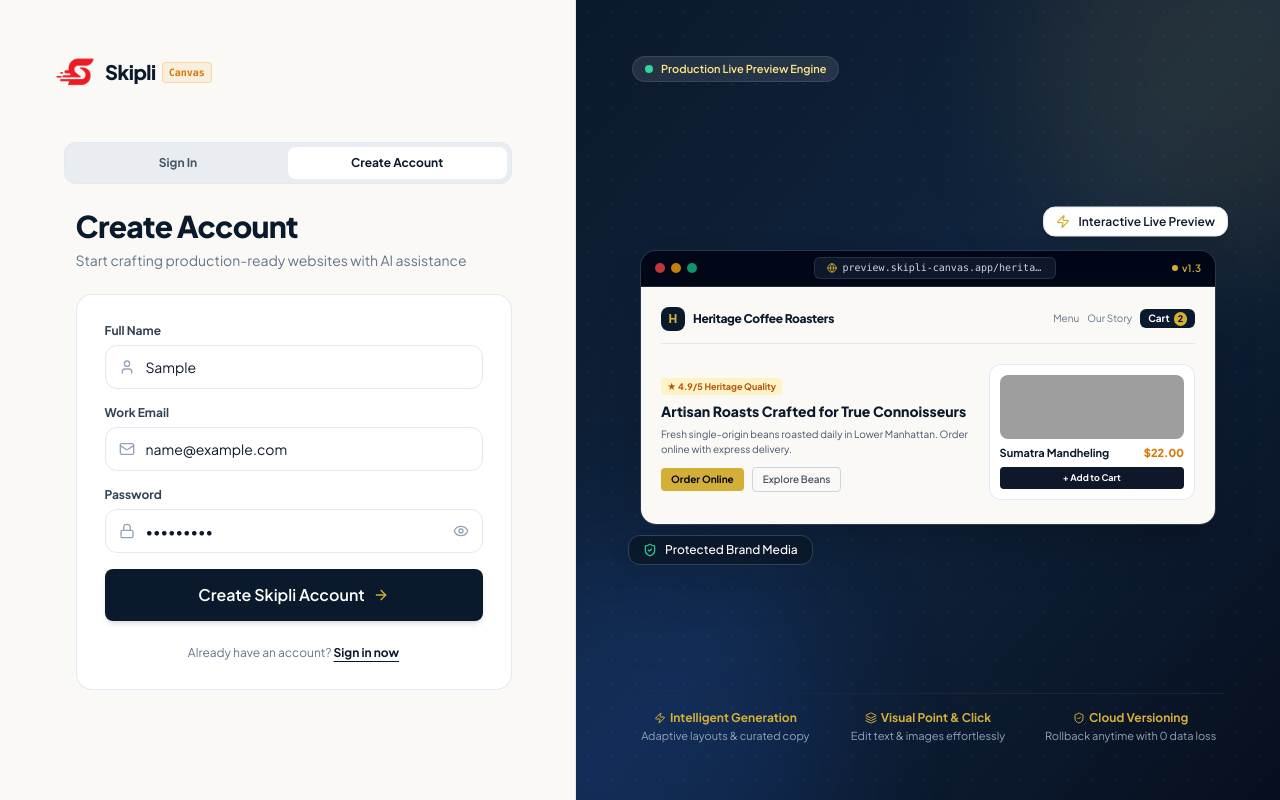
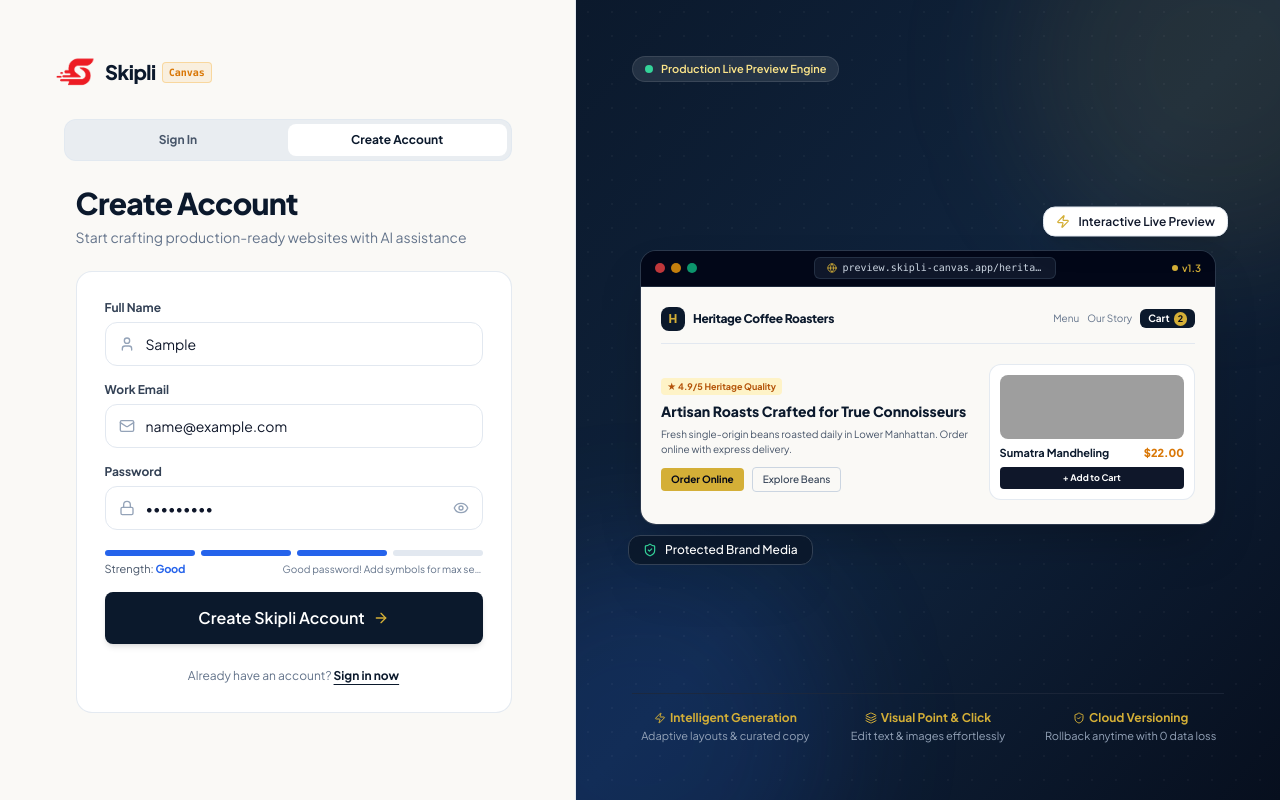
Before and after one commit to TrongDang1511/Skipli-Canvas, a React (Vite) app in the folder frontend/: page /auth in a window 1280 px wide. Both pictures are taken after typing "name@example.com", "Sample123", "Sample", "name@example.com", "Sample123" into the empty fields and a click on the button "Create Account". Built offline with nearby package versions, Linux system fonts and the light colour scheme; no server answers; grey boxes are pictures that could not be loaded.

Commit message:
feat: add client-side password strength meter

```diff
--- a/frontend/src/components/features/auth/RegisterForm.tsx
+++ b/frontend/src/components/features/auth/RegisterForm.tsx
@@ -3,6 +3,7 @@
 import { Input } from '../../ui/Input';
 import { Button } from '../../ui/Button';
 import { Alert } from '../../ui/Alert';
+import { PasswordStrengthMeter } from '../../ui/PasswordStrengthMeter';
 import { useAuth } from '../../../hooks/useAuth';
 
 interface RegisterFormProps {
@@ -85,6 +86,8 @@
         autoComplete="new-password"
       />
 
+      <PasswordStrengthMeter password={password} />
+
       <Button
         type="submit"
         variant="navy"
--- /dev/null
+++ b/frontend/src/components/ui/PasswordStrengthMeter.tsx
@@ -0,0 +1,55 @@
+import { FC } from 'react';
+import { cn } from '../../utils/cn';
+import { calculatePasswordStrength } from '../../utils/passwordStrength';
+
+interface PasswordStrengthMeterProps {
+  password?: string;
+  className?: string;
+}
+
+export const PasswordStrengthMeter: FC<PasswordStrengthMeterProps> = ({
+  password = '',
+  className,
+}) => {
+  if (!password || password.length === 0) {
+    return null;
+  }
+
+  const strength = calculatePasswordStrength(password);
+
+  return (
+    <div className={cn('w-full space-y-1.5 pt-1 transition-all duration-300 select-none', className)}>
+      {/* 4 Segmented Progress Bars */}
+      <div className="grid grid-cols-4 gap-1.5 h-1.5">
+        {[0, 1, 2, 3].map((index) => {
+          const isFilled = index < strength.score;
+          return (
+            <div
+              key={index}
+              className={cn(
+                'h-full rounded-full transition-all duration-300',
+                isFilled ? strength.barColor : 'bg-slate-200'
+              )}
+            />
+          );
+        })}
+      </div>
+
+      {/* Text Label & Contextual Hint */}
+      <div className="flex items-center justify-between text-[11px] leading-tight">
+        <span className="text-slate-600">
+          Strength:{' '}
+          <strong className={cn('font-bold tracking-tight', strength.textColor)}>
+            {strength.label}
+          </strong>
+        </span>
+
+        {strength.hint && (
+          <span className="text-slate-500 text-[10px] truncate max-w-[200px]">
+            {strength.hint}
+          </span>
+        )}
+      </div>
+    </div>
+  );
+};
--- a/frontend/src/pages/ResetPasswordPage.tsx
+++ b/frontend/src/pages/ResetPasswordPage.tsx
@@ -4,6 +4,7 @@
 import { Input } from '../components/ui/Input';
 import { Button } from '../components/ui/Button';
 import { Alert } from '../components/ui/Alert';
+import { PasswordStrengthMeter } from '../components/ui/PasswordStrengthMeter';
 import { resetPasswordApi } from '../services/auth.api';
 
 export const ResetPasswordPage: FC = () => {
@@ -159,6 +160,8 @@
                   autoComplete="new-password"
                 />
 
+                <PasswordStrengthMeter password={newPassword} />
+
                 <Input
                   label="Confirm New Password"
                   type={showConfirmPassword ? 'text' : 'password'}
--- /dev/null
+++ b/frontend/src/utils/passwordStrength.ts
@@ -0,0 +1,116 @@
+export interface PasswordStrengthResult {
+  score: number; // 0 (empty), 1 (Weak), 2 (Fair), 3 (Good), 4 (Strong)
+  label: 'Weak' | 'Fair' | 'Good' | 'Strong' | '';
+  barColor: string;
+  textColor: string;
+  hasMinLength: boolean;
+  isRecommendedLength: boolean;
+  hasMixedCase: boolean;
+  hasNumber: boolean;
+  hasSymbol: boolean;
+  hint: string;
+}
+
+export function calculatePasswordStrength(password: string): PasswordStrengthResult {
+  if (!password || password.length === 0) {
+    return {
+      score: 0,
+      label: '',
+      barColor: 'bg-slate-200',
+      textColor: 'text-slate-400',
+      hasMinLength: false,
+      isRecommendedLength: false,
+      hasMixedCase: false,
+      hasNumber: false,
+      hasSymbol: false,
+      hint: '',
+    };
+  }
+
+  const hasMinLength = password.length >= 6;
+  const isRecommendedLength = password.length >= 8;
+  const hasLetters = /[a-zA-Z]/.test(password);
+  const hasMixedCase = /[a-z]/.test(password) && /[A-Z]/.test(password);
+  const hasNumber = /[0-9]/.test(password);
+  const hasSymbol = /[^a-zA-Z0-9]/.test(password);
+
+  // Mật khẩu dưới 6 ký tự luôn là Weak
+  if (!hasMinLength) {
+    return {
+      score: 1,
+      label: 'Weak',
+      barColor: 'bg-red-500',
+      textColor: 'text-red-600',
+      hasMinLength: false,
+      isRecommendedLength: false,
+      hasMixedCase,
+      hasNumber,
+      hasSymbol,
+      hint: 'At least 6 characters required',
+    };
+  }
+
+  // Khi đã đạt từ 6 ký tự trở lên: Tính điểm từ 1 đến 4
+  let score = 1; // 1 điểm cơ sở vì đã >= 6 ký tự
+  if (isRecommendedLength) score += 1; // +1 nếu >= 8 ký tự
+  if ((hasLetters && hasNumber) || hasSymbol) score += 1; // +1 nếu kết hợp chữ và số hoặc có ký tự đặc biệt
+  if (hasMixedCase && hasNumber && hasSymbol) score += 1; // +1 nếu hội tụ đủ mọi yếu tố gồm chữ hoa-thường, số VÀ ký tự đặc biệt
+
+  score = Math.min(Math.max(score, 1), 4);
+
+  switch (score) {
+    case 1:
+      return {
+        score: 1,
+        label: 'Weak',
+        barColor: 'bg-red-500',
+        textColor: 'text-red-600',
+        hasMinLength,
+        isRecommendedLength,
+        hasMixedCase,
+        hasNumber,
+        hasSymbol,
+        hint: 'Add mixed case letters or numbers',
+      };
+    case 2:
+      return {
+        score: 2,
+        label: 'Fair',
+        barColor: 'bg-amber-500',
+        textColor: 'text-amber-600',
+        hasMinLength,
+        isRecommendedLength,
+        hasMixedCase,
+        hasNumber,
+        hasSymbol,
+        hint: 'Add symbols or 8+ characters',
+      };
+    case 3:
+      return {
+        score: 3,
+        label: 'Good',
+        barColor: 'bg-blue-600',
+        textColor: 'text-blue-600',
+        hasMinLength,
+        isRecommendedLength,
+        hasMixedCase,
+        hasNumber,
+        hasSymbol,
+        hint: 'Good password! Add symbols for max security',
+      };
+    case 4:
+    default:
+      return {
+        score: 4,
+        label: 'Strong',
+        barColor: 'bg-emerald-600',
+        textColor: 'text-emerald-600',
+        hasMinLength,
+        isRecommendedLength,
+        hasMixedCase,
+        hasNumber,
+        hasSymbol,
+        hint: 'Great password!',
+      };
+  }
+}
```
